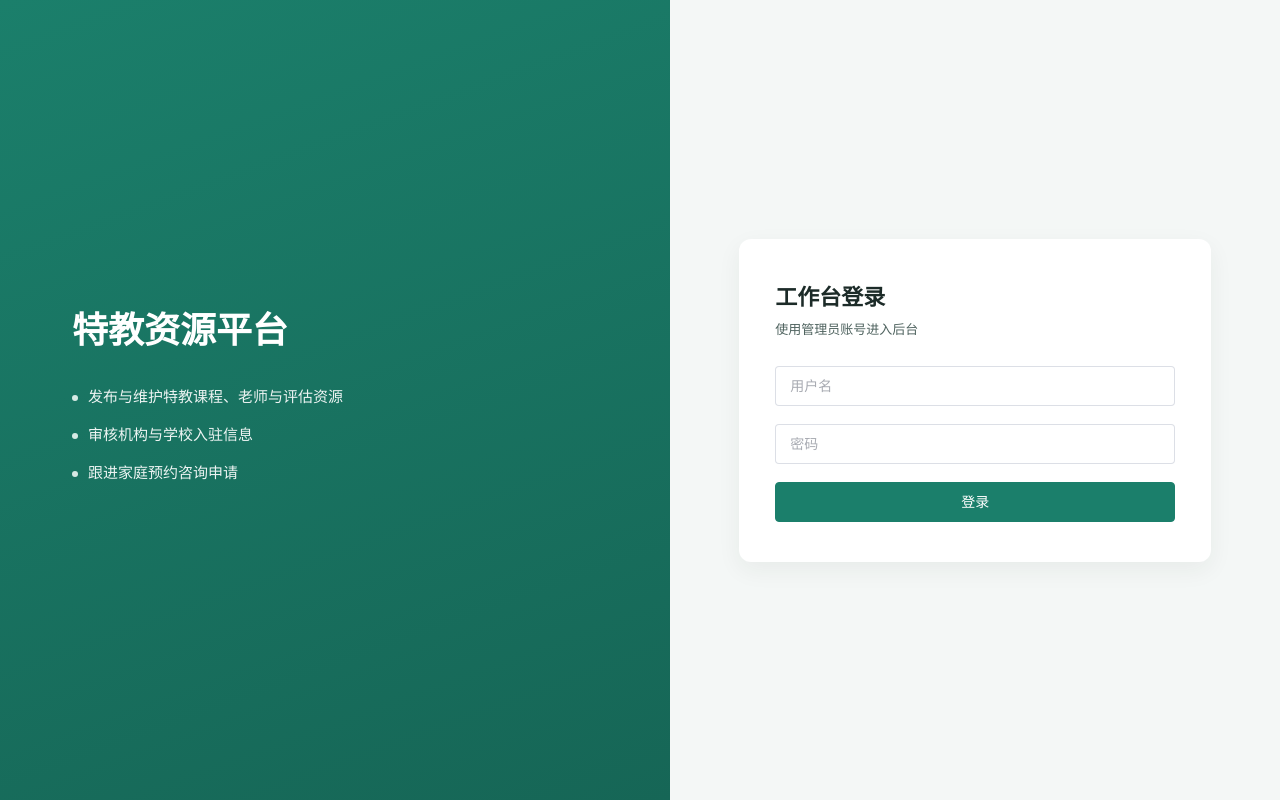
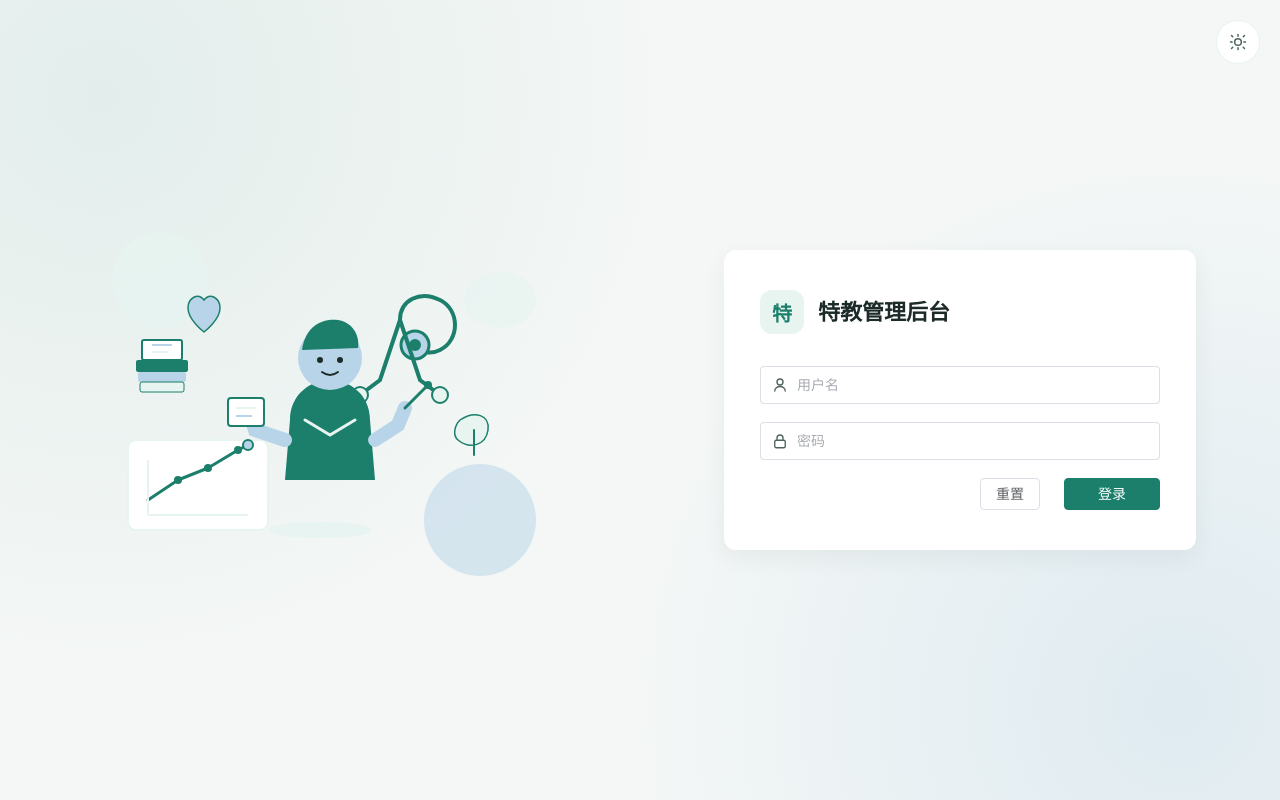
Before and after one commit to winny00/special-xcx, a Vue app in the folder apps/admin/: page /login in a window 1280 px wide. Built offline with nearby package versions, Linux system fonts and the light colour scheme.

Commit message:
feat(admin): Geeker-style login with education illustration
Co-authored-by: Cursor <cursoragent@cursor.com>

```diff
--- a/apps/admin/src/views/Login.vue
+++ b/apps/admin/src/views/Login.vue
@@ -15,8 +15,22 @@ const form = reactive({
   password: '',
 })
 
+const theme = ref<'light' | 'dark'>(
+  (localStorage.getItem('admin-login-theme') as 'light' | 'dark') || 'light',
+)
+
 interface LoginVo {
   access_token?: string
+}
+
+function toggleTheme() {
+  theme.value = theme.value === 'light' ? 'dark' : 'light'
+  localStorage.setItem('admin-login-theme', theme.value)
+}
+
+function handleReset() {
+  form.username = ''
+  form.password = ''
 }
 
 async function handleLogin() {
@@ -42,7 +56,7 @@ async function handleLogin() {
     }
     auth.saveToken(token)
     ElMessage.success('登录成功')
-    const redirect = (route.query.redirect as string) || '/resource'
+    const redirect = (route.query.redirect as string) || '/dashboard'
     router.push(redirect)
   } finally {
     loading.value = false
@@ -51,37 +65,72 @@ async function handleLogin() {
 </script>
 
 <template>
-  <div class="login-page">
-    <div class="login-brand">
-      <h1>特教资源平台</h1>
-      <ul>
-        <li>发布与维护特教课程、老师与评估资源</li>
-        <li>审核机构与学校入驻信息</li>
-        <li>跟进家庭预约咨询申请</li>
-      </ul>
+  <div class="login-page" :class="theme">
+    <button type="button" class="theme-toggle" aria-label="切换主题" @click="toggleTheme">
+      <svg v-if="theme === 'light'" xmlns="http://www.w3.org/2000/svg" viewBox="0 0 24 24" fill="none" aria-hidden="true">
+        <path
+          d="M12 3v2M12 19v2M4.22 4.22l1.42 1.42M18.36 18.36l1.42 1.42M3 12h2M19 12h2M4.22 19.78l1.42-1.42M18.36 5.64l1.42-1.42"
+          stroke="currentColor"
+          stroke-width="1.8"
+          stroke-linecap="round"
+        />
+        <circle cx="12" cy="12" r="4" stroke="currentColor" stroke-width="1.8" />
+      </svg>
+      <svg v-else xmlns="http://www.w3.org/2000/svg" viewBox="0 0 24 24" fill="none" aria-hidden="true">
+        <path
+          d="M21 14.5A8.5 8.5 0 0 1 9.5 3 7 7 0 1 0 21 14.5Z"
+          stroke="currentColor"
+          stroke-width="1.8"
+          stroke-linejoin="round"
+        />
+      </svg>
+    </button>
+
+    <div class="login-illustration">
+      <img src="/login-illustration.svg" alt="" width="480" height="360" />
     </div>
-    <div class="login-form">
-      <div class="form-card">
-        <h2>工作台登录</h2>
-        <p class="form-hint">使用管理员账号进入后台</p>
+
+    <div class="login-panel">
+      <div class="login-card">
+        <div class="login-brand">
+          <div class="brand-mark">特</div>
+          <h1>特教管理后台</h1>
+        </div>
+
         <el-form @submit.prevent="handleLogin">
           <el-form-item>
-            <el-input v-model="form.username" size="large" placeholder="用户名" autocomplete="username" />
+            <el-input v-model="form.username" placeholder="用户名" autocomplete="username">
+              <template #prefix>
+                <svg class="input-icon" xmlns="http://www.w3.org/2000/svg" viewBox="0 0 24 24" fill="none" aria-hidden="true">
+                  <circle cx="12" cy="8" r="4" stroke="currentColor" stroke-width="1.8" />
+                  <path d="M5 20c0-3.314 3.134-6 7-6s7 2.686 7 6" stroke="currentColor" stroke-width="1.8" stroke-linecap="round" />
+                </svg>
+              </template>
+            </el-input>
           </el-form-item>
+
           <el-form-item>
             <el-input
               v-model="form.password"
-              size="large"
               type="password"
               show-password
               placeholder="密码"
               autocomplete="current-password"
               @keyup.enter="handleLogin"
-            />
+            >
+              <template #prefix>
+                <svg class="input-icon" xmlns="http://www.w3.org/2000/svg" viewBox="0 0 24 24" fill="none" aria-hidden="true">
+                  <rect x="5" y="11" width="14" height="10" rx="2" stroke="currentColor" stroke-width="1.8" />
+                  <path d="M8 11V8a4 4 0 0 1 8 0v3" stroke="currentColor" stroke-width="1.8" stroke-linecap="round" />
+                </svg>
+              </template>
+            </el-input>
           </el-form-item>
-          <el-button type="primary" size="large" class="submit-btn" native-type="submit" :loading="loading">
-            登录
-          </el-button>
+
+          <div class="login-actions">
+            <el-button @click="handleReset">重置</el-button>
+            <el-button type="primary" native-type="submit" :loading="loading">登录</el-button>
+          </div>
         </el-form>
       </div>
     </div>
@@ -90,78 +139,166 @@ async function handleLogin() {
 
 <style scoped>
 .login-page {
+  position: relative;
   min-height: 100vh;
-  display: grid;
-  grid-template-columns: 1.1fr 1fr;
+  display: flex;
+  align-items: stretch;
+  background: var(--fg-canvas, #f4f7f6);
+  background-image:
+    radial-gradient(circle at 8% 12%, rgba(27, 127, 107, 0.08) 0%, transparent 42%),
+    radial-gradient(circle at 92% 88%, rgba(184, 212, 232, 0.35) 0%, transparent 40%);
+  color: var(--fg-ink, #1c2b28);
 }
-.login-brand {
-  display: flex;
-  flex-direction: column;
-  justify-content: center;
-  padding: 64px 72px;
-  color: #fff;
-  background: linear-gradient(160deg, #1b7f6b 0%, #166656 100%);
+
+.login-page.dark {
+  background: #1a2422;
+  background-image:
+    radial-gradient(circle at 8% 12%, rgba(27, 127, 107, 0.15) 0%, transparent 42%),
+    radial-gradient(circle at 92% 88%, rgba(184, 212, 232, 0.08) 0%, transparent 40%);
+  color: #e7f4f0;
 }
-.login-brand h1 {
-  margin: 0 0 32px;
-  font-size: 36px;
-  font-weight: 600;
-}
-.login-brand ul {
-  margin: 0;
-  padding: 0;
-  list-style: none;
-}
-.login-brand li {
-  position: relative;
-  margin-bottom: 14px;
-  padding-left: 16px;
-  font-size: 15px;
-  line-height: 1.6;
-  opacity: 0.92;
-}
-.login-brand li::before {
-  content: '';
+
+.theme-toggle {
   position: absolute;
-  left: 0;
-  top: 10px;
-  width: 6px;
-  height: 6px;
-  border-radius: 50%;
-  background: #e7f4f0;
-}
-.login-form {
+  top: 20px;
+  right: 20px;
+  z-index: 2;
   display: flex;
   align-items: center;
   justify-content: center;
-  background: #f4f7f6;
+  width: 44px;
+  height: 44px;
+  padding: 0;
+  border: 1px solid var(--fg-border, #e7f4f0);
+  border-radius: 999px;
+  background: var(--fg-surface, #fff);
+  color: var(--fg-muted, #4f635f);
+  cursor: pointer;
+  transition: background 0.2s ease, border-color 0.2s ease, color 0.2s ease;
 }
-.form-card {
-  width: 400px;
+
+.theme-toggle svg {
+  width: 20px;
+  height: 20px;
+}
+
+.theme-toggle:hover {
+  border-color: var(--fg-primary, #1b7f6b);
+  color: var(--fg-primary, #1b7f6b);
+}
+
+.theme-toggle:focus-visible {
+  outline: 3px solid var(--fg-primary, #1b7f6b);
+  outline-offset: 2px;
+}
+
+.login-page.dark .theme-toggle {
+  background: #24302d;
+  border-color: #2f403c;
+  color: #c0d9d3;
+}
+
+.login-illustration {
+  flex: 1;
+  display: flex;
+  align-items: center;
+  justify-content: center;
+  padding: 48px 32px;
+}
+
+.login-illustration img {
+  max-width: 100%;
+  height: auto;
+}
+
+.login-panel {
+  flex: 1;
+  display: flex;
+  align-items: center;
+  justify-content: center;
+  padding: 48px 32px;
+}
+
+.login-card {
+  width: 100%;
+  max-width: 400px;
   padding: 40px 36px;
-  background: #fff;
+  background: var(--fg-surface, #fff);
   border-radius: 12px;
   box-shadow: 0 8px 24px rgba(28, 43, 40, 0.06);
 }
-.form-card h2 {
+
+.login-page.dark .login-card {
+  background: #24302d;
+  box-shadow: 0 8px 24px rgba(0, 0, 0, 0.25);
+}
+
+.login-brand {
+  display: flex;
+  align-items: center;
+  gap: 14px;
+  margin-bottom: 32px;
+}
+
+.brand-mark {
+  display: flex;
+  align-items: center;
+  justify-content: center;
+  width: 44px;
+  height: 44px;
+  border-radius: 12px;
+  background: var(--fg-primary-soft, #e7f4f0);
+  color: var(--fg-primary, #1b7f6b);
+  font-size: 20px;
+  font-weight: 600;
+}
+
+.login-page.dark .brand-mark {
+  background: rgba(27, 127, 107, 0.25);
+  color: #8dbbb1;
+}
+
+.login-brand h1 {
   margin: 0;
   font-size: 22px;
-  color: #1c2b28;
+  font-weight: 600;
+  line-height: 1.3;
 }
-.form-hint {
-  margin: 8px 0 28px;
-  font-size: 13px;
-  color: #4F635F;
+
+.input-icon {
+  width: 18px;
+  height: 18px;
+  color: var(--fg-muted, #4f635f);
 }
-.submit-btn {
-  width: 100%;
+
+.login-page.dark .input-icon {
+  color: #8dbbb1;
 }
+
+.login-actions {
+  display: flex;
+  justify-content: flex-end;
+  gap: 12px;
+  margin-top: 8px;
+}
+
+.login-actions .el-button--primary {
+  min-width: 96px;
+}
+
 @media (max-width: 900px) {
-  .login-page {
-    grid-template-columns: 1fr;
+  .login-illustration {
+    display: none;
   }
-  .login-brand {
-    display: none;
+
+  .login-panel {
+    flex: 1;
+  }
+}
+
+@media (prefers-reduced-motion: reduce) {
+  .theme-toggle {
+    transition: none;
   }
 }
 </style>
```
Also changed, not shown: apps/admin/public/login-illustration.svg (added).
